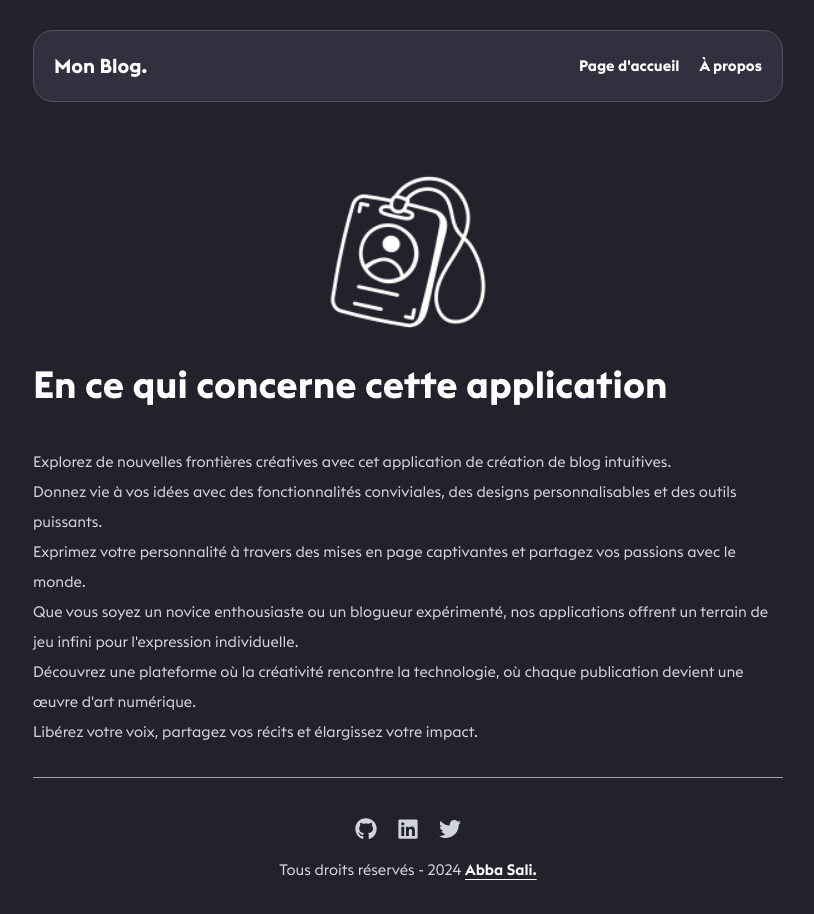
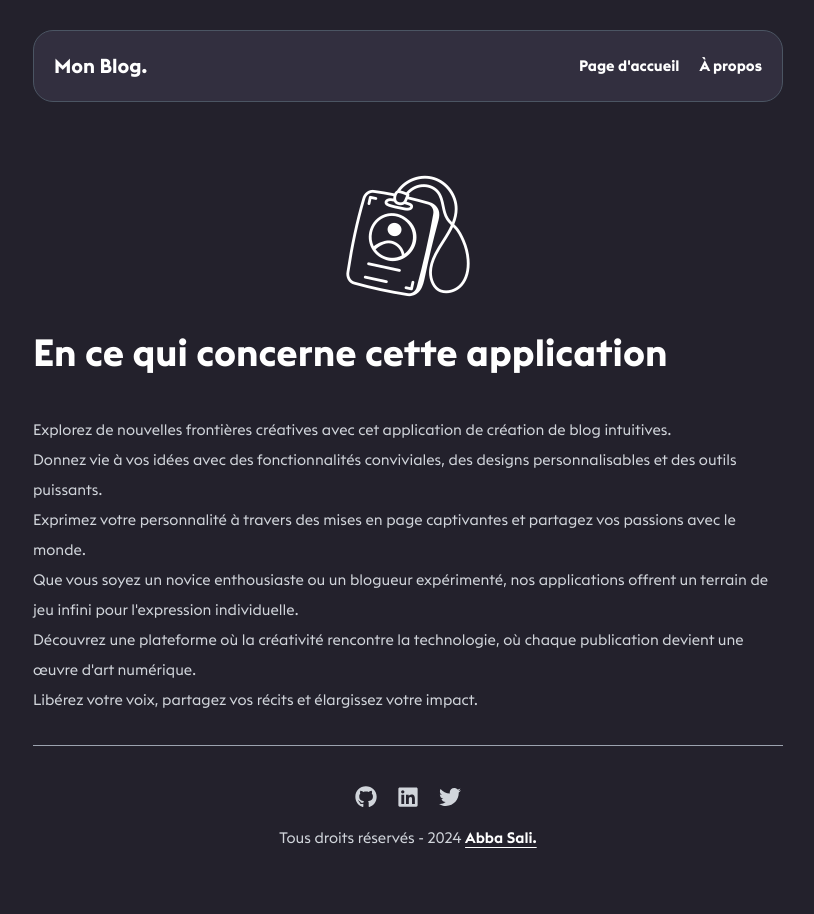
Before and after one commit to Asam237/blog-nextjs-mdx, a Next.js app: page /about in a window 1280 px wide. Shown: the top 914 px of the page, without its empty margins (232-1046 px from the left). After the commit the page ends 888 px from the top, so only its background shows below. Built offline with nearby package versions, Linux system fonts and the light colour scheme.

Commit message:
add images/next

```diff
--- a/src/pages/about.tsx
+++ b/src/pages/about.tsx
@@ -5,6 +5,7 @@ import matter from "gray-matter";
 import { serialize } from "next-mdx-remote/serialize";
 import { MDXRemote, MDXRemoteSerializeResult } from "next-mdx-remote";
 import { FC } from "react";
+import Image from "next/image";
 
 interface CustomMDXRemoteSerializeResult extends MDXRemoteSerializeResult {
   scope: Record<string, unknown>;
@@ -24,7 +25,7 @@ const About: FC<AboutProps> = ({ mdxSource, frontMatter }) => {
     <DefaultLayout>
       <div className="container mx-auto mt-8">
         <div className="flex justify-center items-center">
-          <img src="/images/id-card.png" alt="img" className="w-32 h-32" />
+          <Image width={128} height={128} src="/images/id-card.png" alt="img" />
         </div>
         <h4 className="font-bold text-xl lg:text-3xl mt-6 mb-2 text-white">
           En ce qui concerne cette application
```
